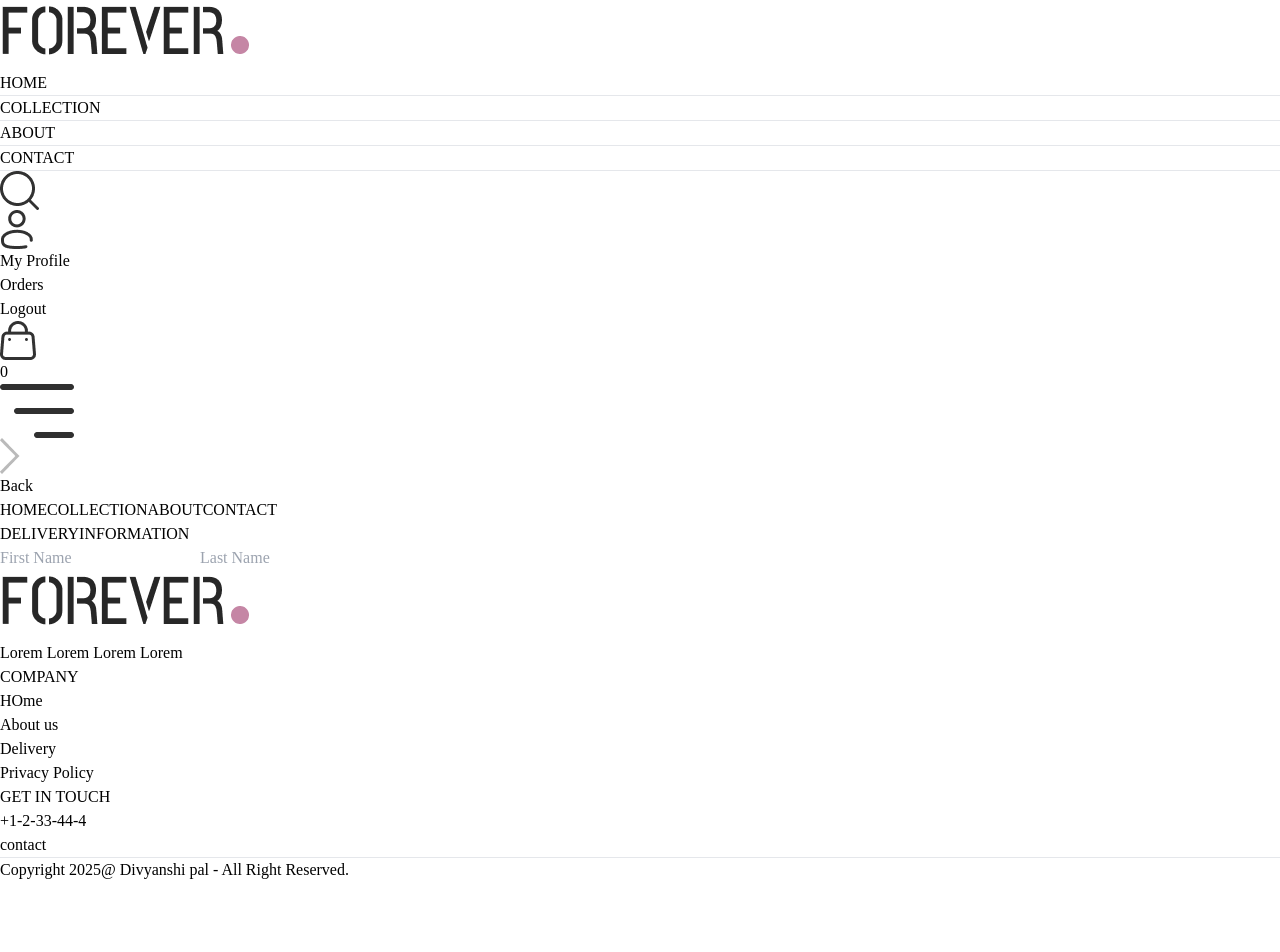
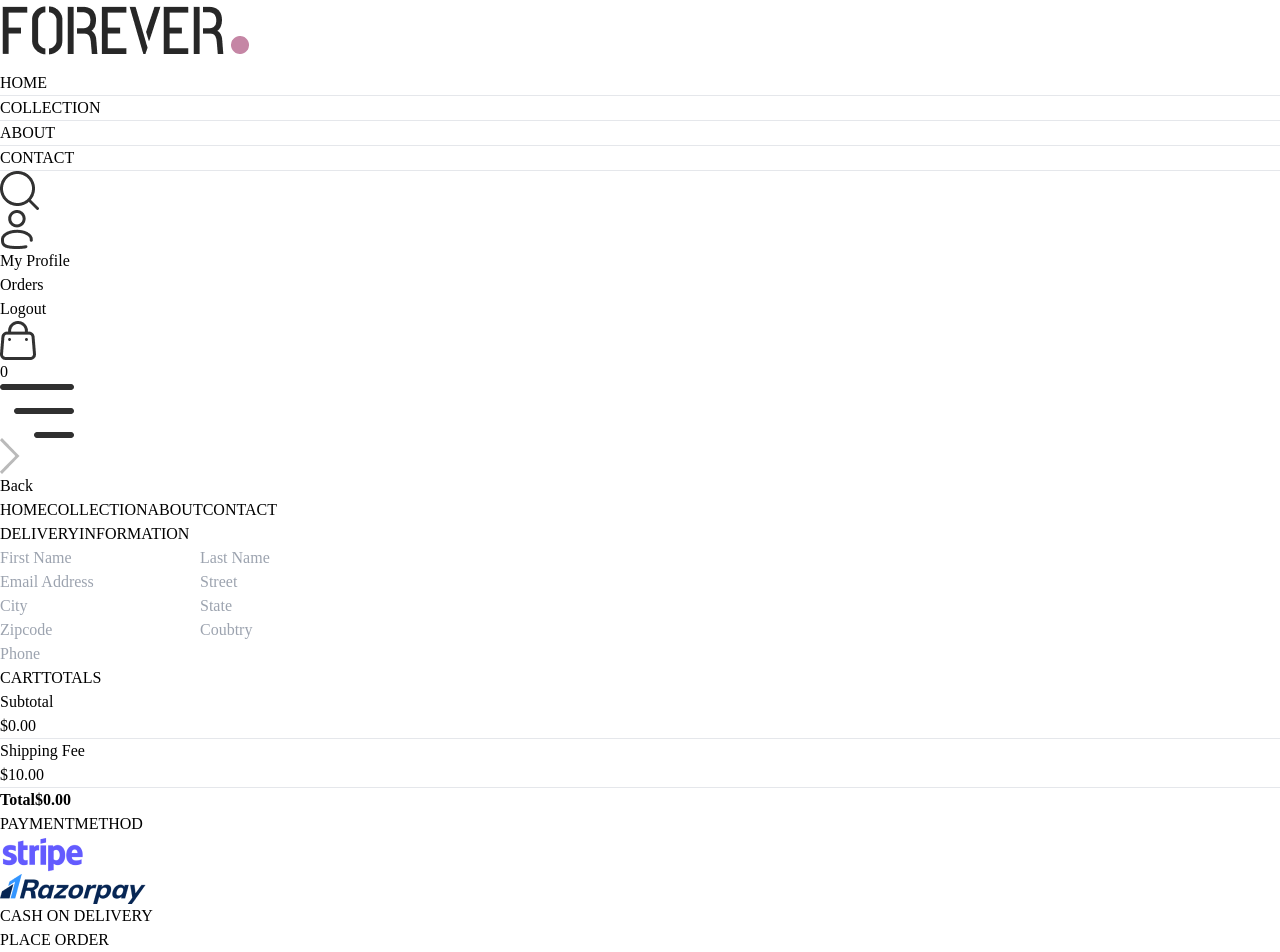
Before and after one commit to Divyanshi2408/Ecommerce_site, a React (Vite) app: page /place-order in a window 1280 px wide. Shown: the top 952 px of the page. Before the commit the page ends 882 px from the top, so only its background shows below. Built offline with nearby package versions, Linux system fonts and the light colour scheme; a web font is replaced by a local one.

Commit message:
place order

```diff
--- a/src/pages/PlaceOrder.jsx
+++ b/src/pages/PlaceOrder.jsx
@@ -1,7 +1,14 @@
-import React from 'react'
+import React, { useContext, useState } from 'react'
 import Title from '../components/Title'
+import CartTotal from '../components/cartTotal'
+import { assets } from '../assets/assets'
+import { ShopContext } from '../context/ShopContext'
 
 const PlaceOrder = () => {
+
+  const [method,setmethod] = useState('cod');
+  const {navigate} = useContext(ShopContext);
+
   return (
     <div className='flex flex-col sm:flex-row justify-between gap-4 pt-5 sm:pt-14 min-h=[80vh] border-t'>
       <div className='flex flex-col gap-4 w-full sm:max-w-[480px]'>
@@ -12,6 +19,43 @@
           <input className='border border-gray-300 rounded py-1.5 px-3.5 w-full' type='text' placeholder='First Name'></input>
           <input className='border border-gray-300 rounded py-1.5 px-3.5 w-full' type='text' placeholder='Last Name'></input>
         </div>
+        <input className='boder border-gray-300 rounded py-1.5 px-3.5 w-full' type='email' placeholder='Email Address'></input>
+        <input className='boder border-gray-300 rounded py-1.5 px-3.5 w-full' type='text' placeholder='Street'></input>
+        <div className='flex gap-3'>
+          <input className='border border-gray-300 rounded py-1.5 px-3.5 w-full' type='text' placeholder='City'></input>
+          <input className='border border-gray-300 rounded py-1.5 px-3.5 w-full' type='text' placeholder='State'></input>
+        </div>
+        <div className='flex gap-3'>
+          <input className='border border-gray-300 rounded py-1.5 px-3.5 w-full' type='number' placeholder='Zipcode'></input>
+          <input className='border border-gray-300 rounded py-1.5 px-3.5 w-full' type='text' placeholder='Coubtry'></input>
+        </div>
+        <input className='border border-gray-300 rounded py-1.5 px-3.5 w-full' type='number' placeholder='Phone'></input>
+      </div>
+      <div className='mt-8'>
+      <div className='mt-8 min-w-80'>
+        <CartTotal/>
+      </div>
+      <div className='mt-12'>
+        <Title text1={'PAYMENT'} text2={'METHOD'}/>
+
+        <div className='flex gap-3 flex-col lg:flex-row'>
+          <div onClick={()=>(setmethod('stripe'))} className='flex items-center gap-3 border p-2 px-3 cursor-pointer'>
+            <p className={`min-w-3.5 h-3.5 border rounded-full ${method === 'stripe' ? 'bg-green-400' : ''}`}></p>
+            <img className='h-5 mx-4' src={assets.stripe_logo} alt=''></img>
+          </div>
+          <div onClick={()=>(setmethod('razorpay'))} className='flex items-center gap-3 border p-2 px-3 cursor-pointer'>
+            <p className={`min-w-3.5 h-3.5 border rounded-full ${method === 'razorpay' ? 'bg-green-400' : ''}`}></p>
+            <img className='h-5 mx-4' src={assets.razorpay_logo} alt=''></img>
+          </div>
+          <div onClick={()=>(setmethod('cod'))} className='flex items-center gap-3 border p-2 px-3 cursor-pointer'>
+            <p className={`min-w-3.5 h-3.5 border rounded-full ${method === 'cod' ? 'bg-green-400' : ''}`}></p>
+            <p className='text-gray-500 text-sm font-medium mx-4'>CASH ON DELIVERY</p>
+          </div>
+        </div>
+        <div className='w-full text-end mt-8'>
+          <button onClick={()=>navigate('/orders')} className='bg-black text-white px-16 py-3 text-sm'>PLACE ORDER</button>
+        </div>
+      </div>
       </div>
     </div>
   )
```
